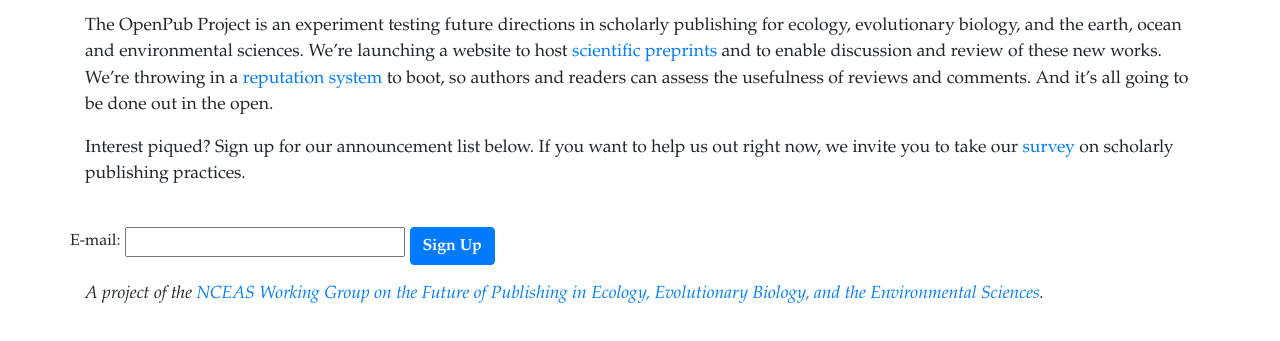
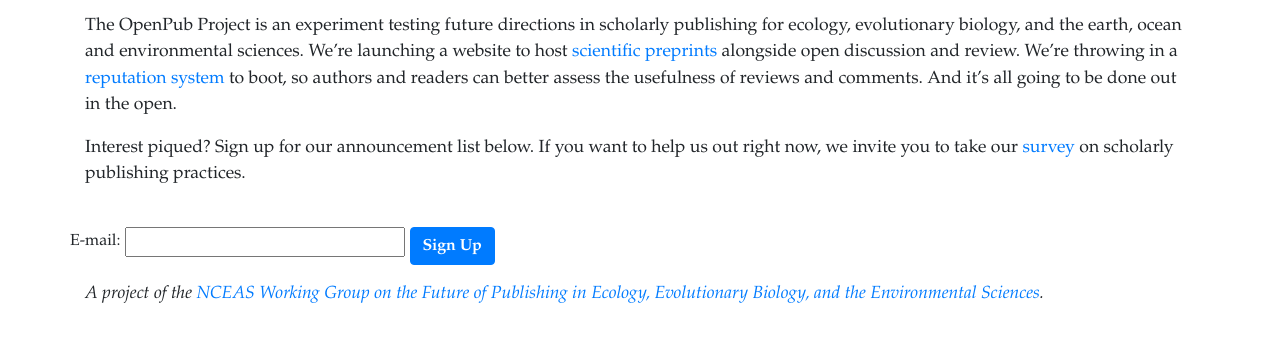
Before and after one commit to edbaskerville/openpub-placeholder, a plain HTML site: page index.html in a window 1280 px wide. Shown: the part 71-412 px from the top of the page. Drawn offline with nearby package versions, Linux system fonts and the light colour scheme.

Commit message:
a few wording changes

```diff
--- a/index.html
+++ b/index.html
@@ -38,12 +38,12 @@
             <a href="http://en.wikipedia.org/wiki/Preprint">
               scientific preprints
             </a>
-            and to enable discussion and review of these new works. We&rsquo;re throwing
+            alongside open discussion and review. We&rsquo;re throwing
             in a
             <a href="http://en.wikipedia.org/wiki/Reputation_system">
               reputation system
             </a>
-            to boot, so authors and readers can assess the usefulness of reviews and comments. And
+            to boot, so authors and readers can better assess the usefulness of reviews and comments. And
             it&rsquo;s all going to be done out in the open.
           </p>
           <p>
```
